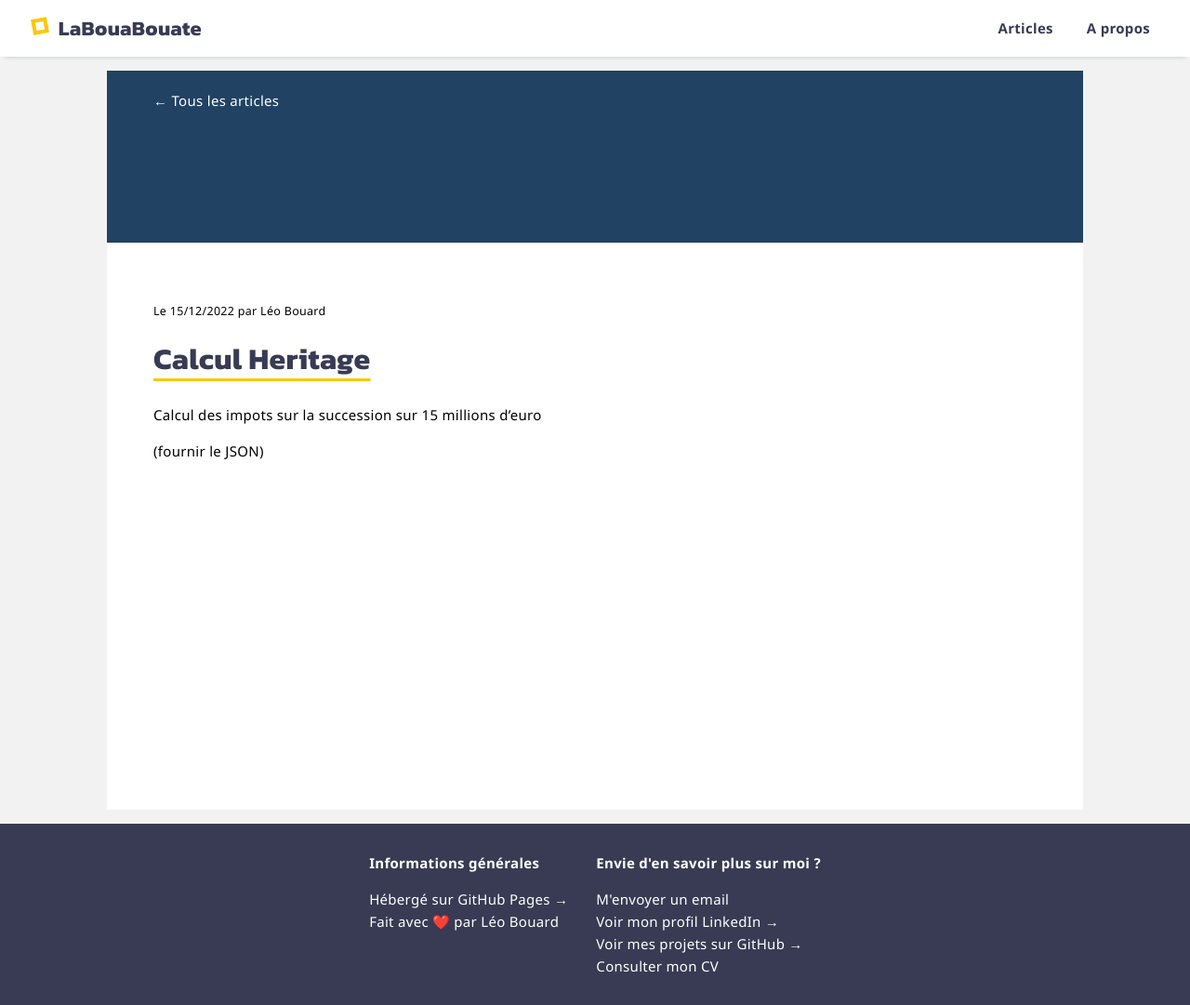
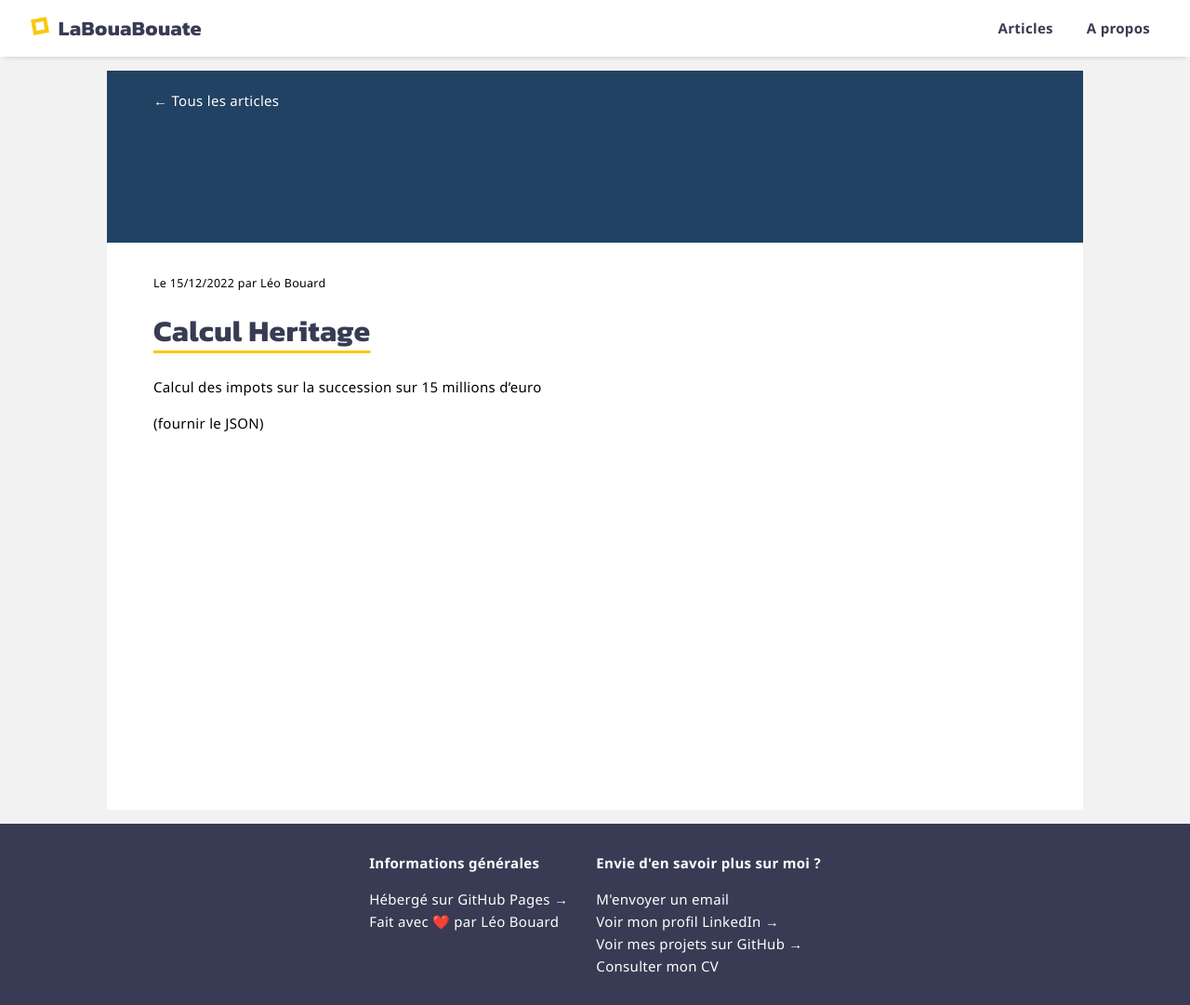
Before and after one commit to leobouard/leobouard.github.io, a Jekyll site: the page built from _posts/2022-12-15-calcul-heritage.md, in a window 1280 px wide. Shown: the whole page at 93% size. Built offline with Jekyll 4.4.1, drawn with Linux system fonts in a browser that asks for light colours; some web fonts are replaced; our own code applies the rules of GitHub Pages for plain Markdown files.

Commit message:
Update posts.scss

```diff
--- a/assets/css/posts.scss
+++ b/assets/css/posts.scss
@@ -120,7 +120,7 @@
 .div_topnav_buttons {
     display: flex;
     justify-content: space-between;
-    margin: 30px 0px;
+    margin: 15px 0px;
 }
 
 .div_topnav_buttons > a {
@@ -130,7 +130,7 @@
 
 .div_topnav_buttons > a:hover {
     border-color: #f9c80e;
-    background-color: #f2f2f2;
+    background-color: #fafafa;
 }
 
 @media print, screen and (max-width: 950px) {
```
